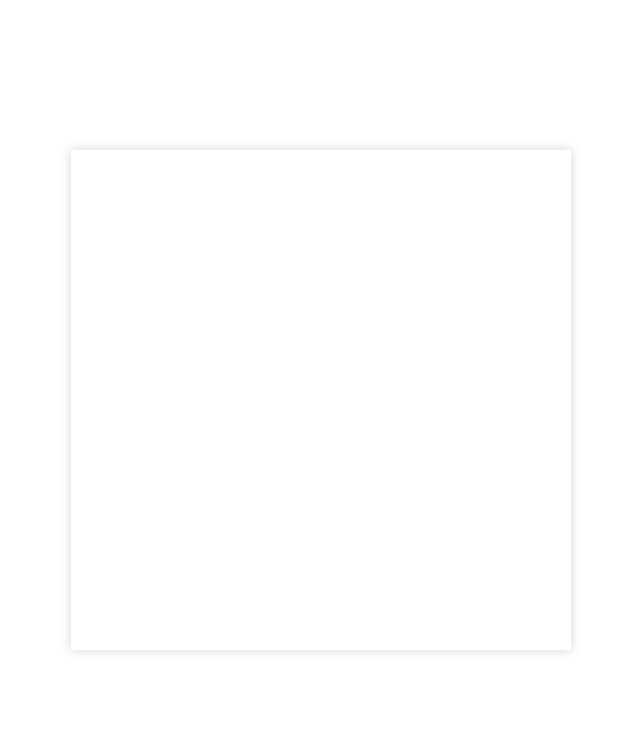
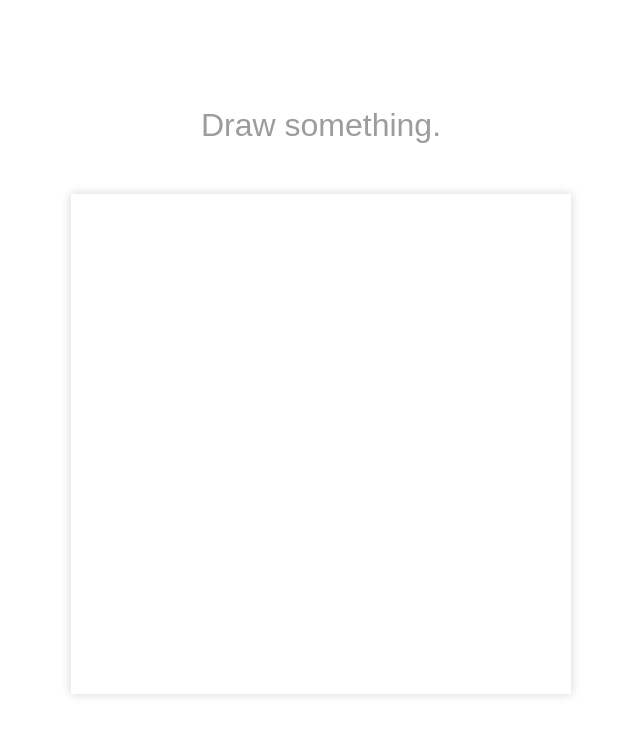
Before and after one commit to BG00000/Pixel-Evolution, a plain HTML site: page index.html in a window 1280 px wide. Shown: the whole page, without its empty margins (319-959 px from the left). Drawn offline with Linux system fonts and the light colour scheme.

Commit message:
finalise

```diff
--- a/index.html
+++ b/index.html
@@ -8,13 +8,7 @@
 </head>
 <body>
 
-<!-- add a canvas
-create divs and append them to the canvas
-make sure that the divs cover the full canvas
-when mouse is down, change div bg-color
-this color can be changed/selected
-
--->
+<h1>Draw something.</h1>
 
 <section id="canvas"></section>
 
--- a/script.js
+++ b/script.js
@@ -2,7 +2,6 @@ const canvas = document.querySelector('#canvas')
 
 let pixel
 let mouseDown = false
-let mouseEnter = false
 
 //_-_-_-_-_-_-_-_-_-_-_-
 let pixelSize = '5px'
--- a/style.css
+++ b/style.css
@@ -1,6 +1,12 @@
 * {
     margin: 0;
     padding: 0;
+}
+
+h1 {
+    font-family: Arial, sans-serif;
+    font-weight: lighter;
+    color: rgb(156, 156, 156);
 }
 
 body {
@@ -8,6 +14,8 @@ body {
     justify-content: center;
     align-items: center;
     height: 100vh;
+    flex-direction: column;
+    gap: 50px;
 }
 
 #canvas {
```
